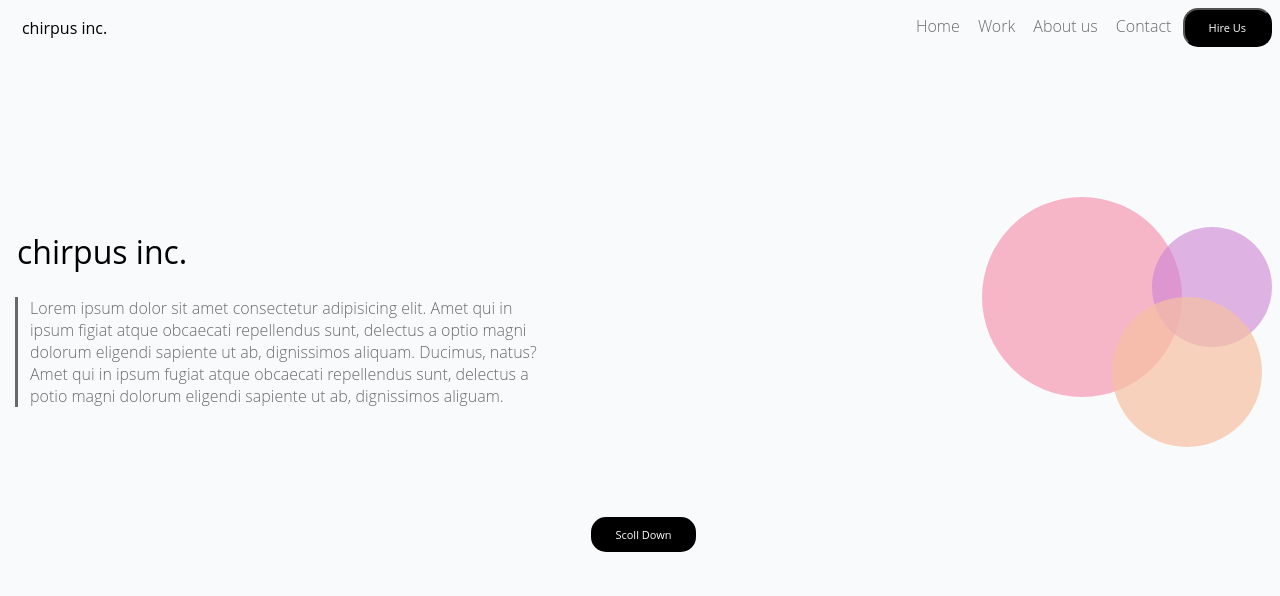
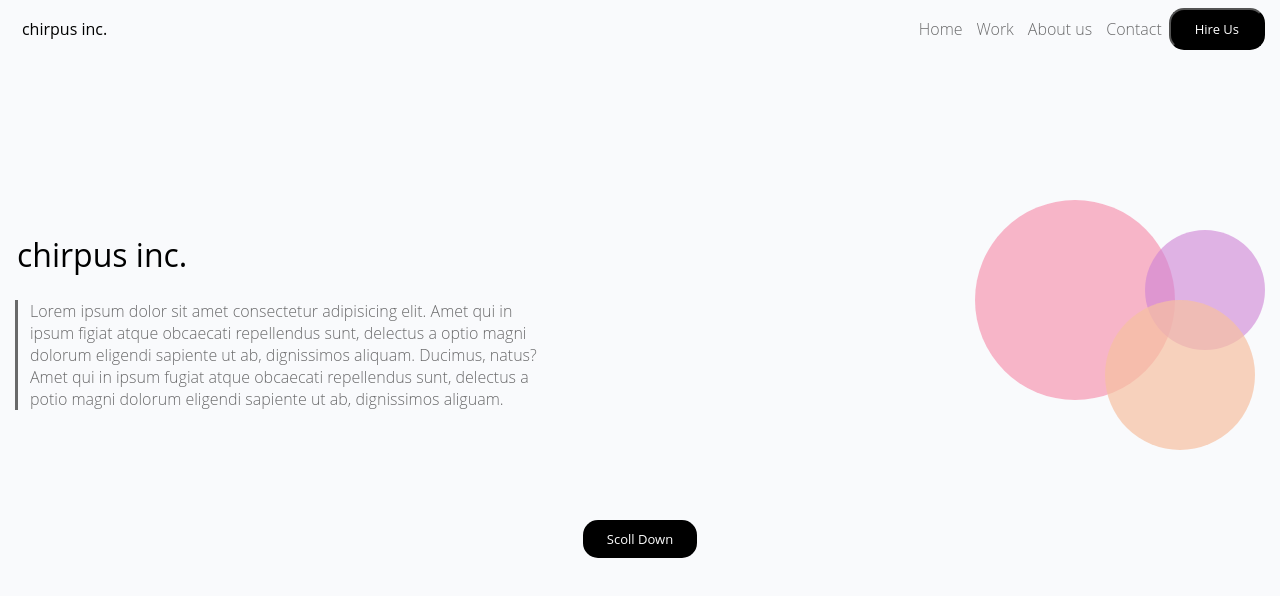
Before and after one commit to alicia-lecznar/lab1, a plain HTML site: page index.html in a window 1280 px wide. Drawn offline with Linux system fonts and the light colour scheme; a web font is replaced by a local one.

Commit message:
lab2 completed

```diff
--- a/css/styles.css
+++ b/css/styles.css
@@ -2,7 +2,7 @@ body {
   font-family: "Open Sans", sans-serif;
   background-color: #f9fafc;
   padding-left: 7px;
-
+  padding-right: 7px;
 }
 
 header{
@@ -30,7 +30,8 @@ nav a {
   width: 100%;
   font-family: "Open Sans", sans-serif;
   text-decoration: none;
-  font-size: 11px;
+  font-size: 13px;
+  display:block;
 
 }
 
@@ -62,7 +63,6 @@ nav a{
     text-align:Center;
     justify-content:space-between;
 }
-
 
 
 .circle-1 {
@@ -114,6 +114,9 @@ h1{
 .bottom-button{
     padding-left: 20px;
     padding-right:20px;
+    bottom:5x;
+    position:relative;
+
     }
 
 p{
@@ -125,8 +128,14 @@ footer {
        display:flex;
        justify-content:center;
        align-items:center;
+
+
 }
-
+ nav{
+        display: flex;
+        flex-direction: row;
+        align-items: center;
+ }
 
 }
 @-ms-viewport{
```
